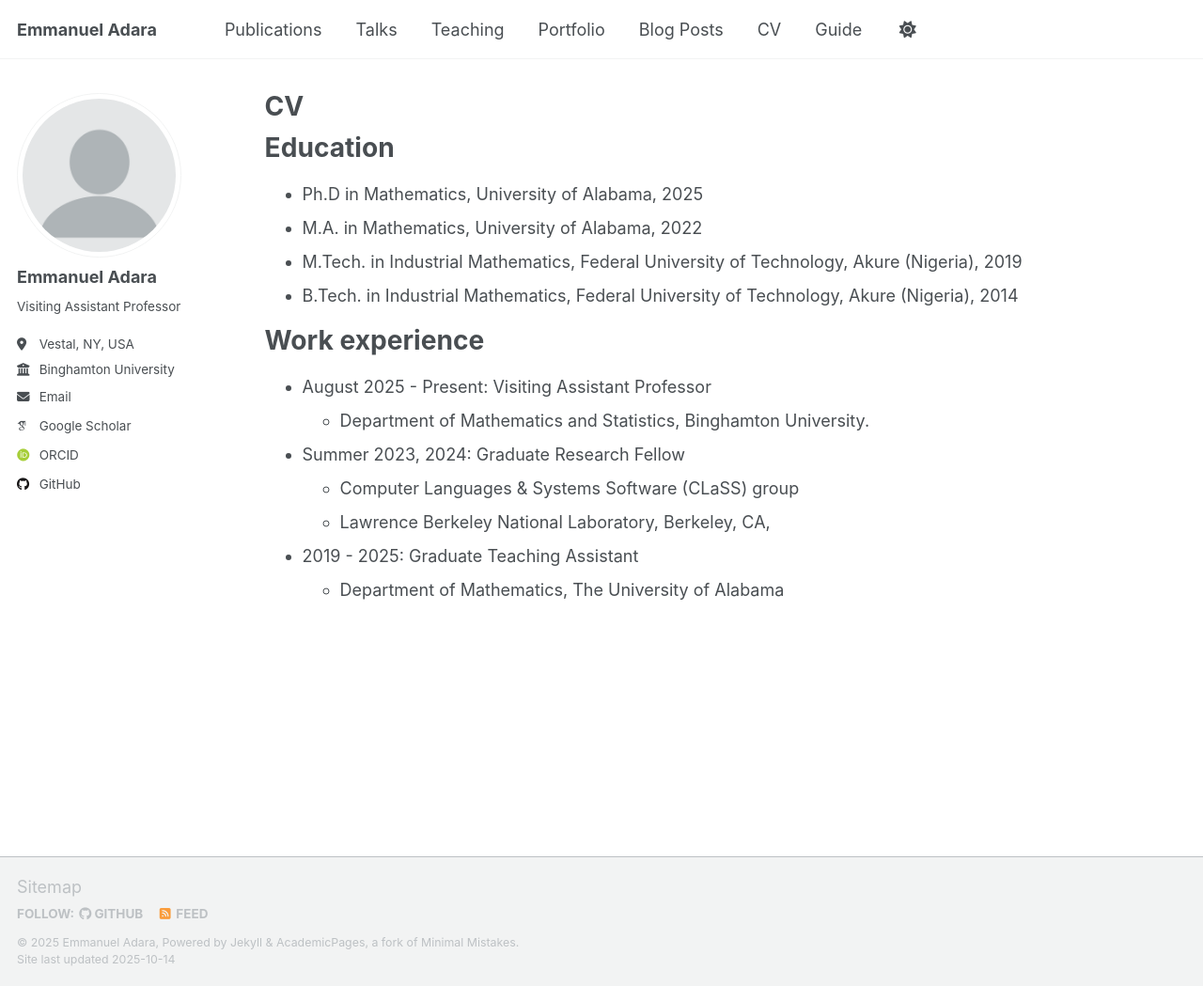
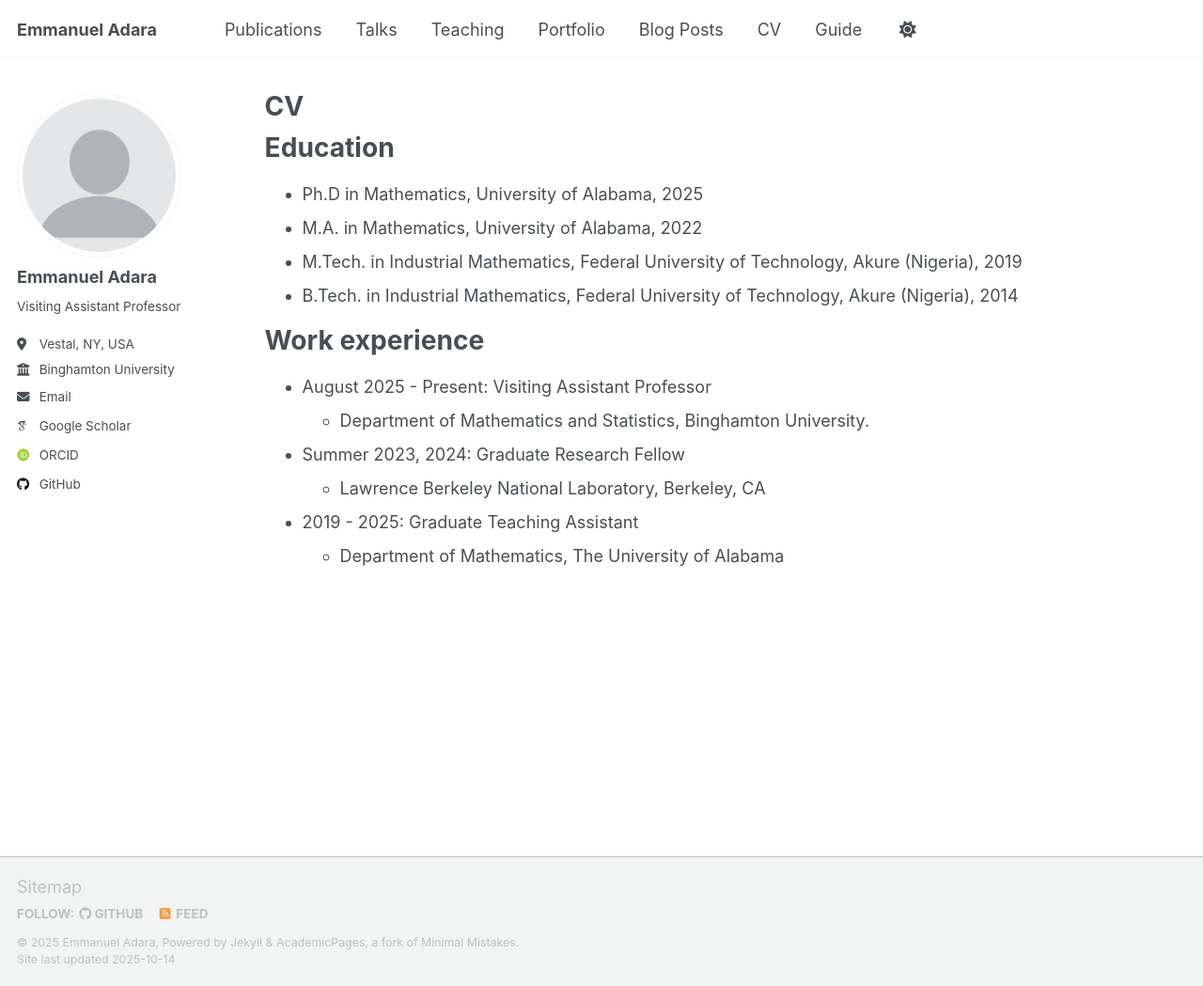
Before and after one commit to EmmanuelAdara/EmmanuelAdara.github.io, a Jekyll site: the page built from _pages/cv.md, in a window 1280 px wide and 1049 px high. Shown: the whole window at 94% size. Built offline with Jekyll 4.4.1, drawn with Linux system fonts in a browser that asks for light colours; some web fonts are replaced; a script that is not in the unit is left out.

Commit message:
Update cv.md

```diff
--- a/_pages/cv.md
+++ b/_pages/cv.md
@@ -22,8 +22,7 @@ Work experience
   * Department of Mathematics and Statistics, Binghamton University.
 
 * Summer 2023, 2024: Graduate Research Fellow
-  * Computer Languages & Systems Software (CLaSS) group
-  * Lawrence Berkeley National Laboratory, Berkeley, CA,
+  * Lawrence Berkeley National Laboratory, Berkeley, CA
 
 * 2019 - 2025: Graduate Teaching Assistant
   * Department of Mathematics, The University of Alabama
```
